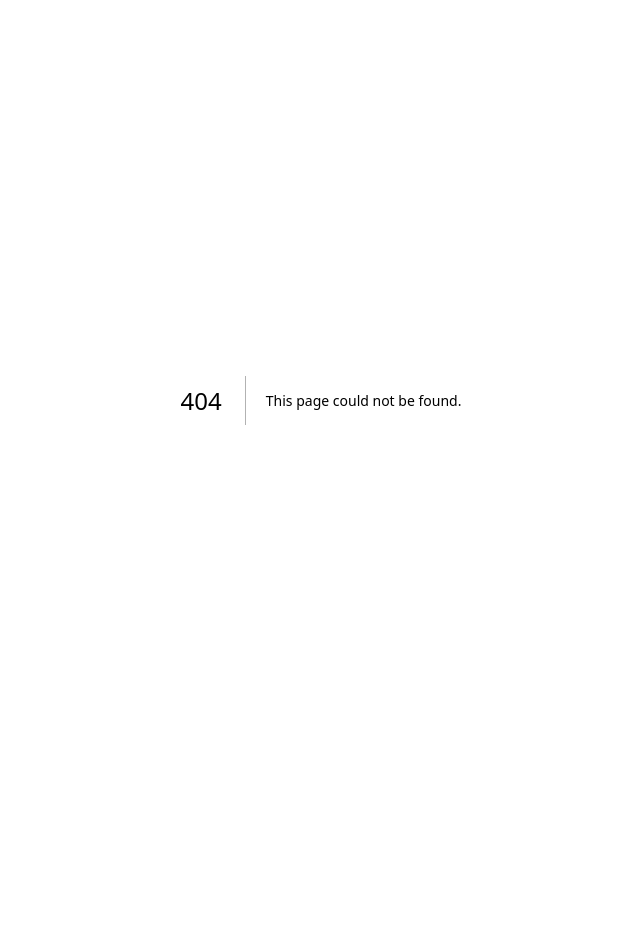
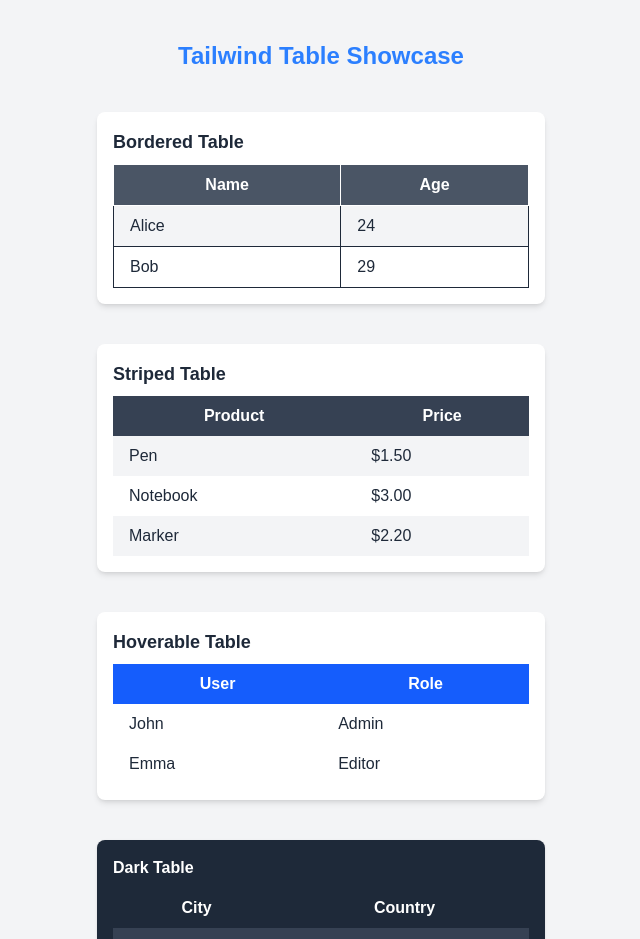
Before and after one commit to Prohor722/tailwind_compoenets, a Next.js app: page /table in a window 1280 px wide. Before the commit this address had no page. Shown: the top 939 px of the page, without its empty margins (319-959 px from the left). Before the commit the page ends 800 px from the top, so only its background shows below. Built offline with nearby package versions, Linux system fonts and the light colour scheme.

Commit message:
some basic tables are added

```diff
--- /dev/null
+++ b/app/table/page.tsx
@@ -0,0 +1,117 @@
+import React from "react";
+
+const table = () => {
+  return (
+    <div className="min-h-screen bg-gray-100 p-10 flex flex-col items-center justify-center gap-10">
+      <h1 className="text-2xl font-bold text-blue-500">
+        Tailwind Table Showcase
+      </h1>
+
+      <div className="flex flex-wrap justify-center gap-10">
+        {/* Bordered Table */}
+        <div className="bg-white shadow-md rounded-lg p-4 w-full max-w-md">
+          <h2 className="text-lg font-semibold text-gray-800 mb-2">
+            Bordered Table
+          </h2>
+          <table className="table-auto w-full border border-gray-400 text-gray-800">
+            <thead className="bg-gray-600 text-white">
+              <tr>
+                <th className="border px-4 py-2">Name</th>
+                <th className="border px-4 py-2">Age</th>
+              </tr>
+            </thead>
+            <tbody>
+              <tr className="bg-gray-100">
+                <td className="border px-4 py-2">Alice</td>
+                <td className="border px-4 py-2">24</td>
+              </tr>
+              <tr className="bg-white">
+                <td className="border px-4 py-2">Bob</td>
+                <td className="border px-4 py-2">29</td>
+              </tr>
+            </tbody>
+          </table>
+        </div>
+
+        {/* Striped Table */}
+        <div className="bg-white shadow-md rounded-lg p-4 w-full max-w-md">
+          <h2 className="text-lg font-semibold text-gray-800 mb-2">
+            Striped Table
+          </h2>
+          <table className="table-auto w-full text-gray-800">
+            <thead className="bg-gray-700 text-white">
+              <tr>
+                <th className="px-4 py-2">Product</th>
+                <th className="px-4 py-2">Price</th>
+              </tr>
+            </thead>
+            <tbody>
+              <tr className="bg-gray-100">
+                <td className="px-4 py-2">Pen</td>
+                <td className="px-4 py-2">$1.50</td>
+              </tr>
+              <tr className="bg-white">
+                <td className="px-4 py-2">Notebook</td>
+                <td className="px-4 py-2">$3.00</td>
+              </tr>
+              <tr className="bg-gray-100">
+                <td className="px-4 py-2">Marker</td>
+                <td className="px-4 py-2">$2.20</td>
+              </tr>
+            </tbody>
+          </table>
+        </div>
+
+        {/* Hoverable Table */}
+        <div className="bg-white shadow-md rounded-lg p-4 w-full max-w-md">
+          <h2 className="text-lg font-semibold text-gray-800 mb-2">
+            Hoverable Table
+          </h2>
+          <table className="table-auto w-full text-gray-800">
+            <thead className="bg-blue-600 text-white">
+              <tr>
+                <th className="px-4 py-2">User</th>
+                <th className="px-4 py-2">Role</th>
+              </tr>
+            </thead>
+            <tbody>
+              <tr className="hover:bg-blue-100 transition">
+                <td className="px-4 py-2">John</td>
+                <td className="px-4 py-2">Admin</td>
+              </tr>
+              <tr className="hover:bg-blue-100 transition">
+                <td className="px-4 py-2">Emma</td>
+                <td className="px-4 py-2">Editor</td>
+              </tr>
+            </tbody>
+          </table>
+        </div>
+
+        {/* Dark Table */}
+        <div className="bg-gray-800 shadow rounded-lg p-4 w-full max-w-md text-white">
+          <h2 className="font-semibold mb-2">Dark Table</h2>
+          <table className="table-auto w-full">
+            <thead>
+              <tr>
+                <th className="px-4 py-2">City</th>
+                <th className="px-4 py-2">Country</th>
+              </tr>
+            </thead>
+            <tbody>
+              <tr className="bg-gray-700">
+                <td className="px-4 py-2">Dhaka</td>
+                <td className="px-4 py-2">Bangladesh</td>
+              </tr>
+              <tr className="bg-gray-600">
+                <td className="px-4 py-2">Tokyo</td>
+                <td className="px-4 py-2">Japan</td>
+              </tr>
+            </tbody>
+          </table>
+        </div>
+      </div>
+    </div>
+  );
+};
+
+export default table;
```
